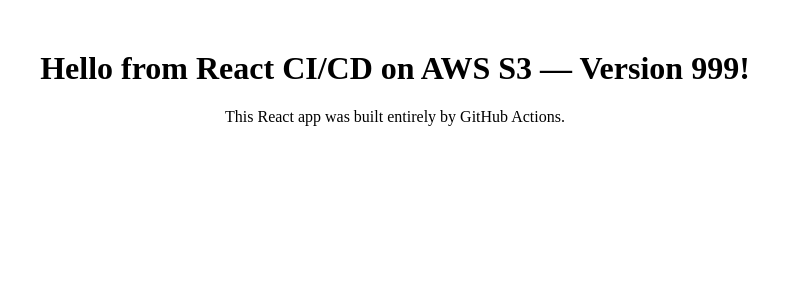
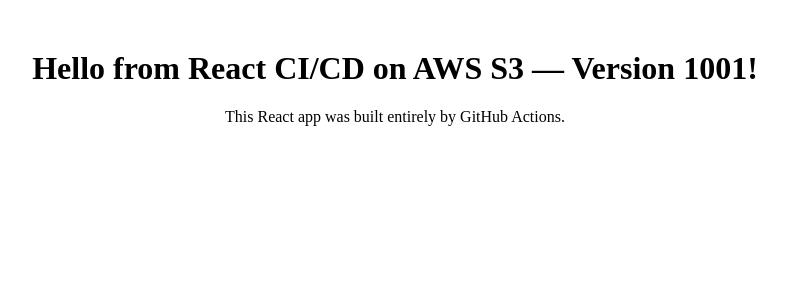
Before and after one commit to This-is-Mani/my-project4, a React (Create React App) app: page / in a window 1280 px wide. Shown: the top 300 px of the page, without its empty margins (245-1031 px from the left). Built offline with nearby package versions, Linux system fonts and the light colour scheme.

Commit message:
Update App.js

```diff
--- a/src/App.js
+++ b/src/App.js
@@ -1,7 +1,7 @@
 function App() {
   return (
     <div style={{ textAlign: "center", marginTop: "50px" }}>
-      <h1>Hello from React CI/CD on AWS S3 — Version 999!
+      <h1>Hello from React CI/CD on AWS S3 — Version 1001!
 </h1>
       <p>This React app was built entirely by GitHub Actions.</p>
     </div>
```
